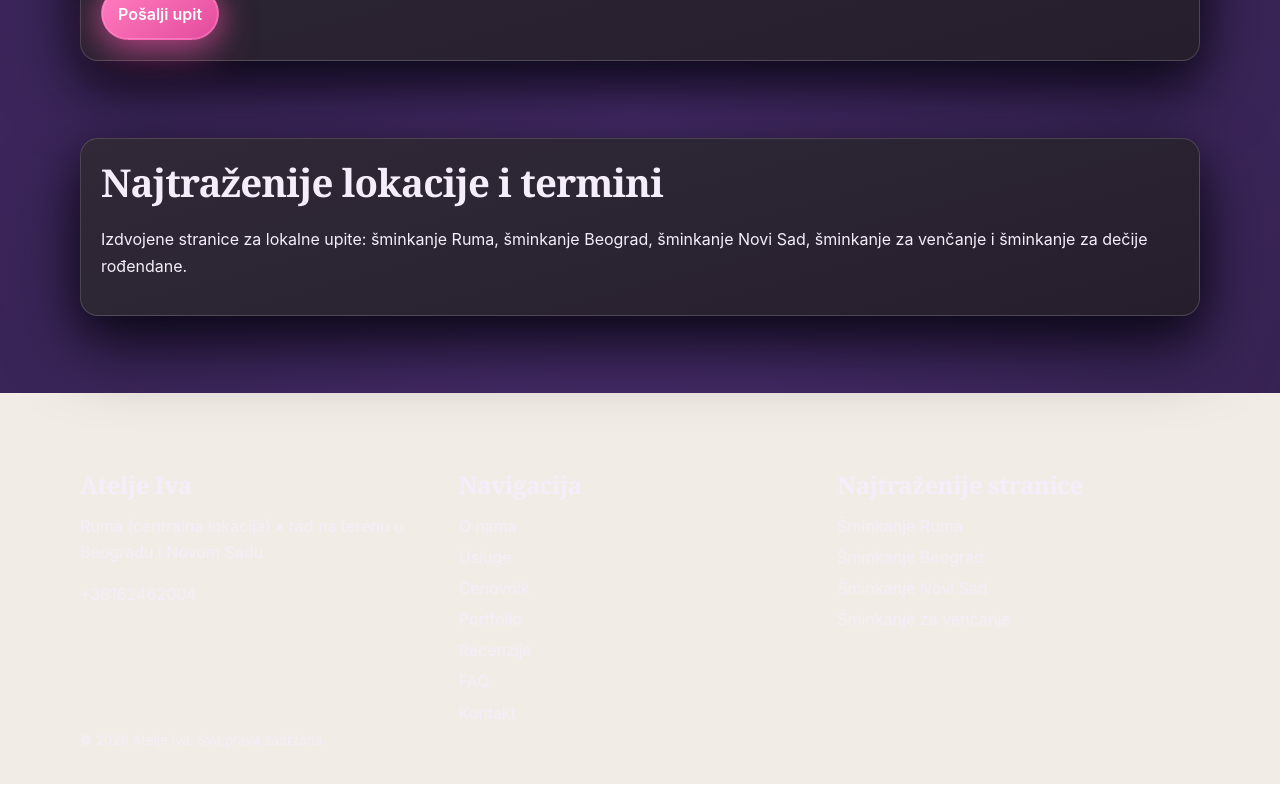
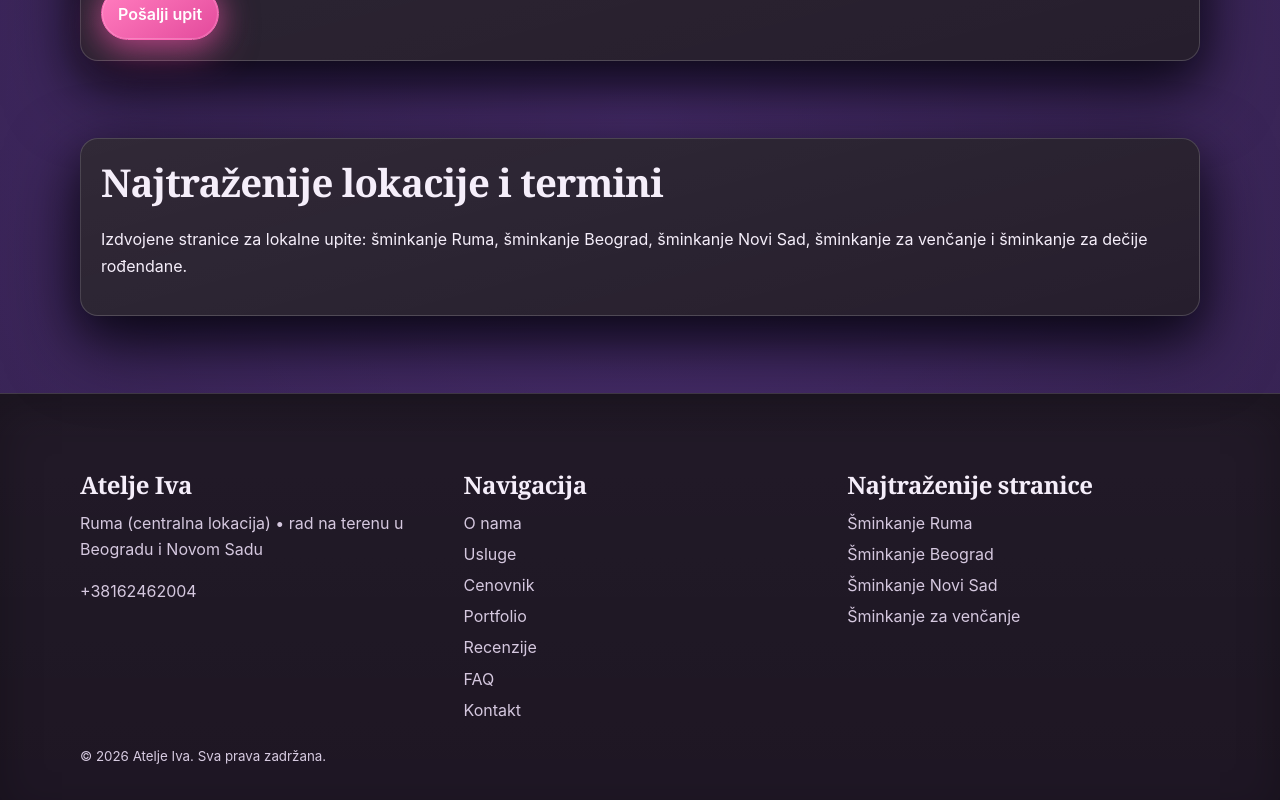
Before and after one commit to darkotosic/sminkanjeiva.rs, a Next.js app: page / in a window 1280 px wide. Shown: the part 4828-5628 px from the top of the page. Built offline with nearby package versions, Linux system fonts and the light colour scheme.

Commit message:
Update footer styles to match new UI theme

```diff
--- a/app/globals.css
+++ b/app/globals.css
@@ -251,6 +251,54 @@ p {
   border-bottom-color: var(--accent);
 }
 
+.site-footer {
+  border-top: 1px solid var(--border);
+  background:
+    linear-gradient(180deg, rgba(255, 255, 255, 0.03), rgba(255, 255, 255, 0.01)),
+    color-mix(in oklab, var(--surface), black 8%);
+  box-shadow: inset 0 16px 44px rgba(0, 0, 0, 0.24);
+}
+
+.site-footer-inner {
+  padding-bottom: 2rem;
+}
+
+.site-footer-grid {
+  gap: clamp(1rem, 2.4vw, 2.2rem);
+}
+
+.site-footer-block h3 {
+  margin-bottom: 0.65rem;
+}
+
+.site-footer-block p {
+  color: var(--muted);
+}
+
+.site-footer-list {
+  list-style: none;
+  padding: 0;
+  margin: 0;
+  display: grid;
+  gap: 0.3rem;
+}
+
+.site-footer-link {
+  color: var(--muted);
+  transition: color 0.2s ease, text-shadow 0.2s ease;
+}
+
+.site-footer-link:hover {
+  color: var(--foreground);
+  text-shadow: 0 0 16px rgba(255, 106, 184, 0.28);
+}
+
+.site-footer-copy {
+  margin-top: 1.4rem;
+  display: block;
+  color: color-mix(in oklab, var(--muted), white 6%);
+}
+
 .form-stack {
   display: grid;
   gap: 0.85rem;
--- a/components/layout/site-footer.tsx
+++ b/components/layout/site-footer.tsx
@@ -3,35 +3,35 @@ import { primaryNav, site } from '@/data/site';
 
 export function SiteFooter() {
   return (
-    <footer style={{ borderTop: '1px solid var(--border)', background: '#f2ece7' }}>
-      <div className="container section" style={{ paddingBottom: '2rem' }}>
-        <div className="grid grid-3">
-          <section aria-label="Kontakt informacije">
+    <footer className="site-footer">
+      <div className="container section site-footer-inner">
+        <div className="grid grid-3 site-footer-grid">
+          <section aria-label="Kontakt informacije" className="site-footer-block">
             <h3>{site.brandName}</h3>
             <p>{site.address}</p>
             <p>{site.phone}</p>
           </section>
-          <nav aria-label="Footer navigacija">
+          <nav aria-label="Footer navigacija" className="site-footer-block">
             <h3>Navigacija</h3>
-            <ul style={{ listStyle: 'none', padding: 0, margin: 0, display: 'grid', gap: '0.3rem' }}>
+            <ul className="site-footer-list">
               {primaryNav.map((item) => (
                 <li key={item.href}>
-                  <Link href={item.href}>{item.label}</Link>
+                  <Link href={item.href} className="site-footer-link">{item.label}</Link>
                 </li>
               ))}
             </ul>
           </nav>
-          <section aria-label="SEO lokacije i usluge">
+          <section aria-label="SEO lokacije i usluge" className="site-footer-block">
             <h3>Najtraženije stranice</h3>
-            <ul style={{ listStyle: 'none', padding: 0, margin: 0, display: 'grid', gap: '0.3rem' }}>
-              <li><Link href="/sminkanje-ruma">Šminkanje Ruma</Link></li>
-              <li><Link href="/sminkanje-beograd">Šminkanje Beograd</Link></li>
-              <li><Link href="/sminkanje-novi-sad">Šminkanje Novi Sad</Link></li>
-              <li><Link href="/sminkanje-za-vencanje">Šminkanje za venčanje</Link></li>
+            <ul className="site-footer-list">
+              <li><Link href="/sminkanje-ruma" className="site-footer-link">Šminkanje Ruma</Link></li>
+              <li><Link href="/sminkanje-beograd" className="site-footer-link">Šminkanje Beograd</Link></li>
+              <li><Link href="/sminkanje-novi-sad" className="site-footer-link">Šminkanje Novi Sad</Link></li>
+              <li><Link href="/sminkanje-za-vencanje" className="site-footer-link">Šminkanje za venčanje</Link></li>
             </ul>
           </section>
         </div>
-        <small>
+        <small className="site-footer-copy">
           © {new Date().getFullYear()} {site.brandName}. Sva prava zadržana.
         </small>
       </div>
```
